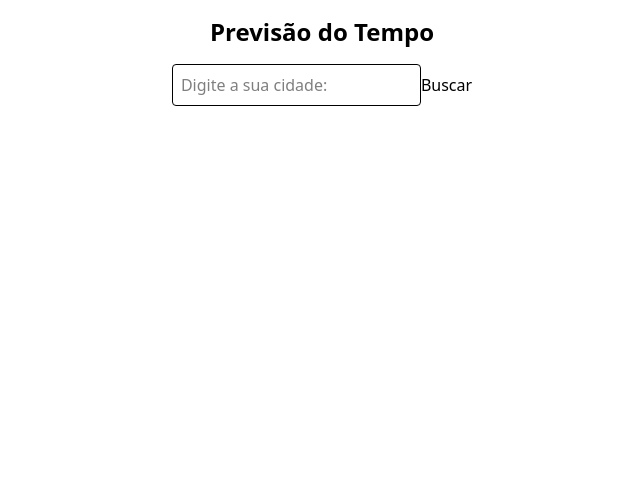
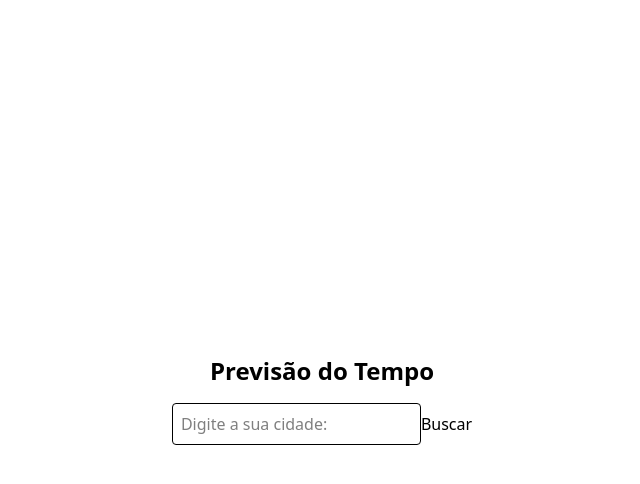
Before and after one commit to Leen-lm/react-weather-app, a React (Vite) app: page / in a window 1280 px wide. Shown: the top 484 px of the page, without its empty margins (318-958 px from the left). Built offline with nearby package versions, Linux system fonts and the light colour scheme; no server answers.

Commit message:
Mudando altura e largura da tag main

```diff
--- a/src/App.jsx
+++ b/src/App.jsx
@@ -7,11 +7,11 @@ function App() {
   const apiKey = import.meta.env.VITE_OPENWEATHER_API_KEY;
 
   const fetchWeather = async (city) => {
-    try{
+    try {
       const res = await fetch(`https://api.openweathermap.org/data/2.5/weather?q=${city}&appid=${apiKey}`
       );
 
-      if(!res.ok){
+      if (!res.ok) {
         throw new Error(`Erro HTTP: ${res.status.text}`);
       }
 
@@ -19,18 +19,20 @@ function App() {
       console.log(data);
       setWeather(data);
 
-    } catch (error){
+    } catch (error) {
       console.error('Erro ao buscar o clima', error);
     }
 
   };
 
   return (
-  <div className='max-w-screen flex-col justify-center mx-auto p-4'>
+    <main className='w-screen h-screen flex justify-center items-center p-4'>
+      <div>
         <h1 className='text-2xl font-bold mb-4 text-center'>Previsão do Tempo</h1>
         <WeatherInfo weather={weather} />
-    <WeatherForm onSearch={fetchWeather}/>
+        <WeatherForm onSearch={fetchWeather} />
       </div>
+    </main>
   )
 }
 
```
Lines whose indentation alone changed are shown as unchanged.
